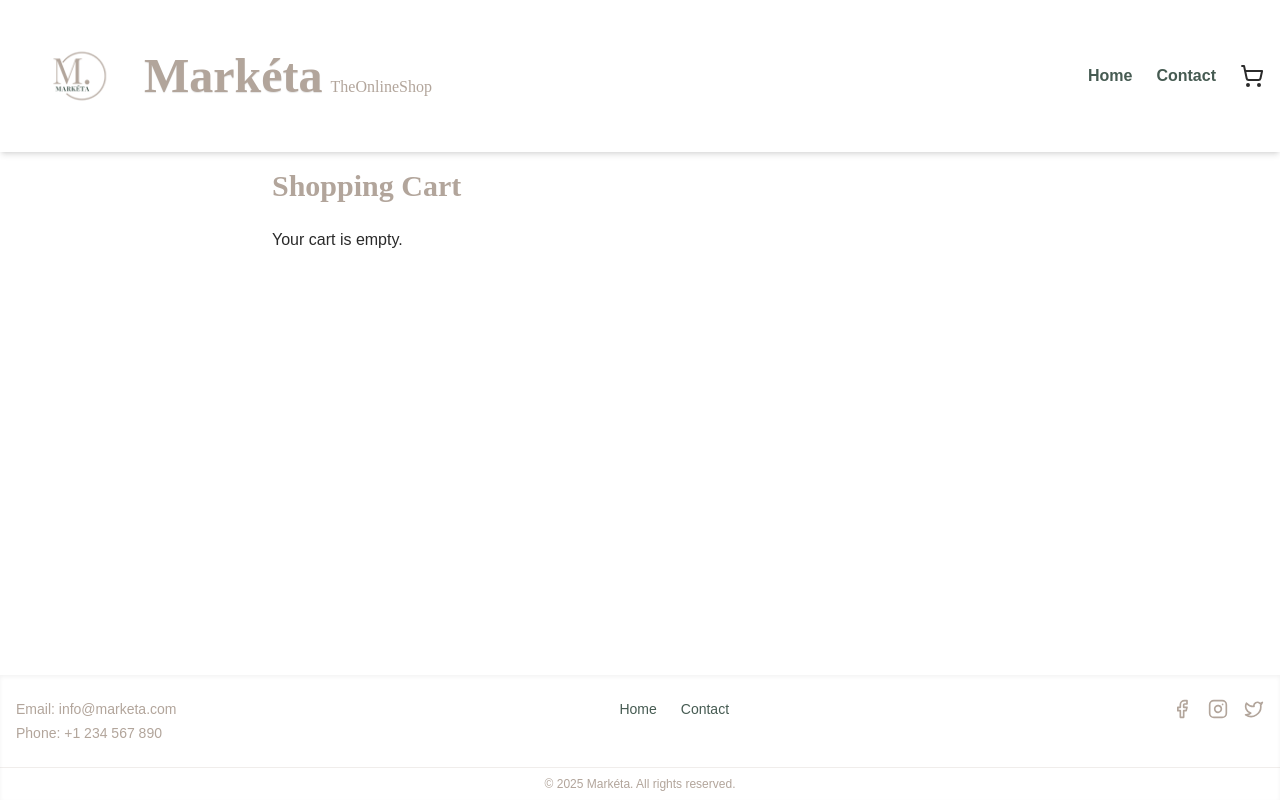
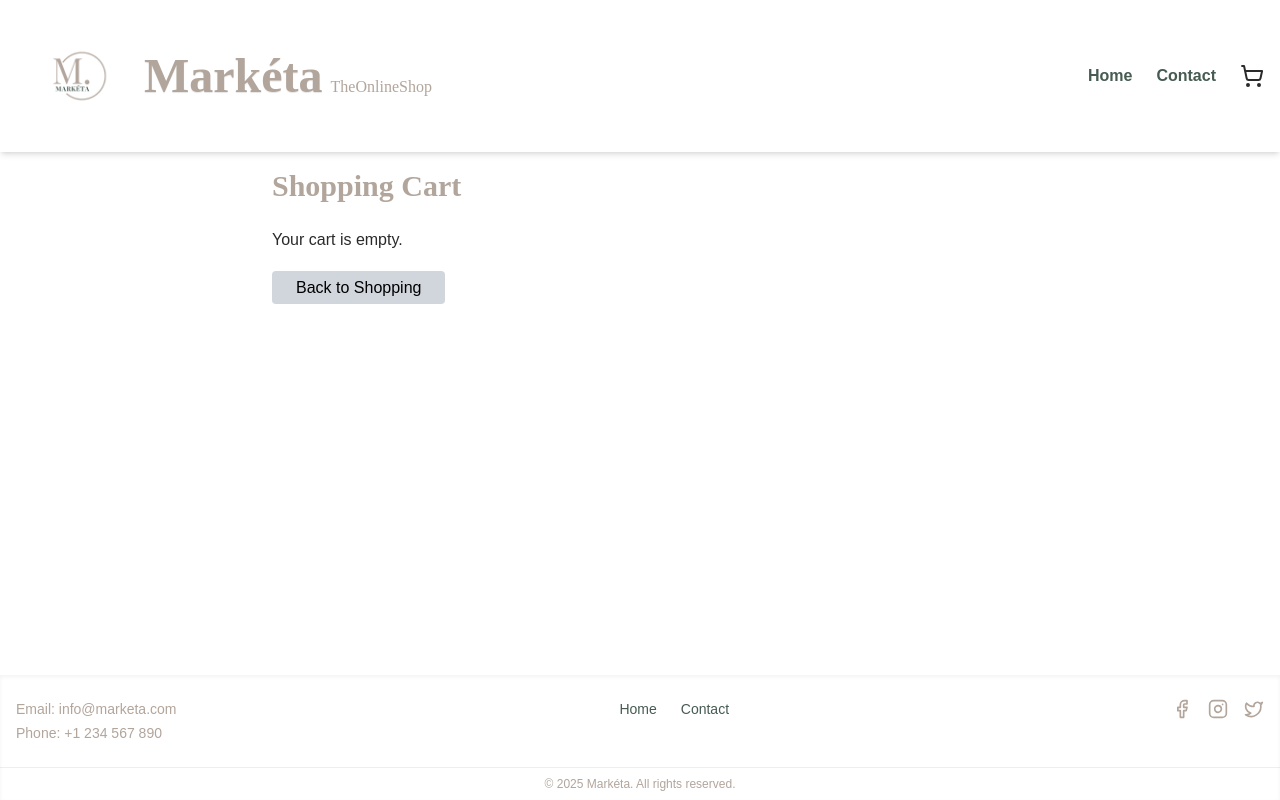
Before and after one commit to Inamarie84/jsf-online-shop, a Next.js app: page /cart in a window 1280 px wide. Built offline with nearby package versions, Linux system fonts and the light colour scheme; a web font is replaced by a local one.

Commit message:
added cart page and code

```diff
--- a/src/app/Product/[id]/page.tsx
+++ b/src/app/Product/[id]/page.tsx
@@ -8,6 +8,7 @@ import { TProduct } from "@/lib/types/products";
 import { fetchProductById } from "@/lib/api/fetchProductById";
 import Image from "next/image";
 import dynamic from "next/dynamic"; // Import dynamic for client-side rendering
+import Link from "next/link"; // Import Link component from Next.js
 
 import SkeletonProduct from "@/components/Product/SkeletonProduct";
 import ProductPrice from "@/components/Product/ProductPrice";
@@ -25,6 +26,7 @@ export default function ProductPage() {
   const [product, setProduct] = useState<TProduct | null>(null);
   const [loading, setLoading] = useState(true);
   const { addToCart } = useCartStore();
+  const [showGoToCart, setShowGoToCart] = useState(false); // Track if an item is added
 
   useEffect(() => {
     async function loadProduct() {
@@ -47,7 +49,13 @@ export default function ProductPage() {
     if (product) {
       addToCart(product);
       toast.success(`${product.title} added to cart`);
+      setShowGoToCart(true); // Show the "Go to Cart" button
     }
+  };
+
+  const handleGoToCart = () => {
+    // Optionally handle any additional logic here before redirecting to the cart
+    setShowGoToCart(false); // Hide the button when navigating to the cart
   };
 
   if (loading) return <SkeletonProduct />;
@@ -94,10 +102,22 @@ export default function ProductPage() {
 
       <button
         onClick={handleAddToCart}
-        className="mt-6 px-4 py-2 bg-black text-white rounded hover:bg-gray-800"
+        className="mt-6 px-4 py-2 bg-black text-white rounded hover:bg-gray-800 cursor-pointer"
       >
         Add to Cart
       </button>
+
+      {/* Floating "Go to Cart" button */}
+      {showGoToCart && (
+        <Link href="/cart">
+          <button
+            onClick={handleGoToCart}
+            className="fixed bottom-6 right-6 bg-black text-white py-3 px-6 rounded-full shadow-lg"
+          >
+            Go to Cart
+          </button>
+        </Link>
+      )}
     </div>
   );
 }
--- a/src/app/cart/page.tsx
+++ b/src/app/cart/page.tsx
@@ -4,6 +4,7 @@ import { useCartStore } from "@/store/cartStore";
 import toast from "react-hot-toast";
 import { useRouter } from "next/navigation";
 import ProductPrice from "@/components/Product/ProductPrice";
+import Link from "next/link"; // Import Link component from Next.js
 
 export default function CartPage() {
   const cartItems = useCartStore((state) => state.cartItems);
@@ -115,6 +116,16 @@ export default function CartPage() {
           </div>
         </div>
       )}
+
+      {/* Back to shopping button */}
+      <div className="mt-6">
+        <Link
+          href="/"
+          className="px-6 py-2 bg-gray-300 text-black rounded hover:bg-gray-400"
+        >
+          Back to Shopping
+        </Link>
+      </div>
     </div>
   );
 }
```
